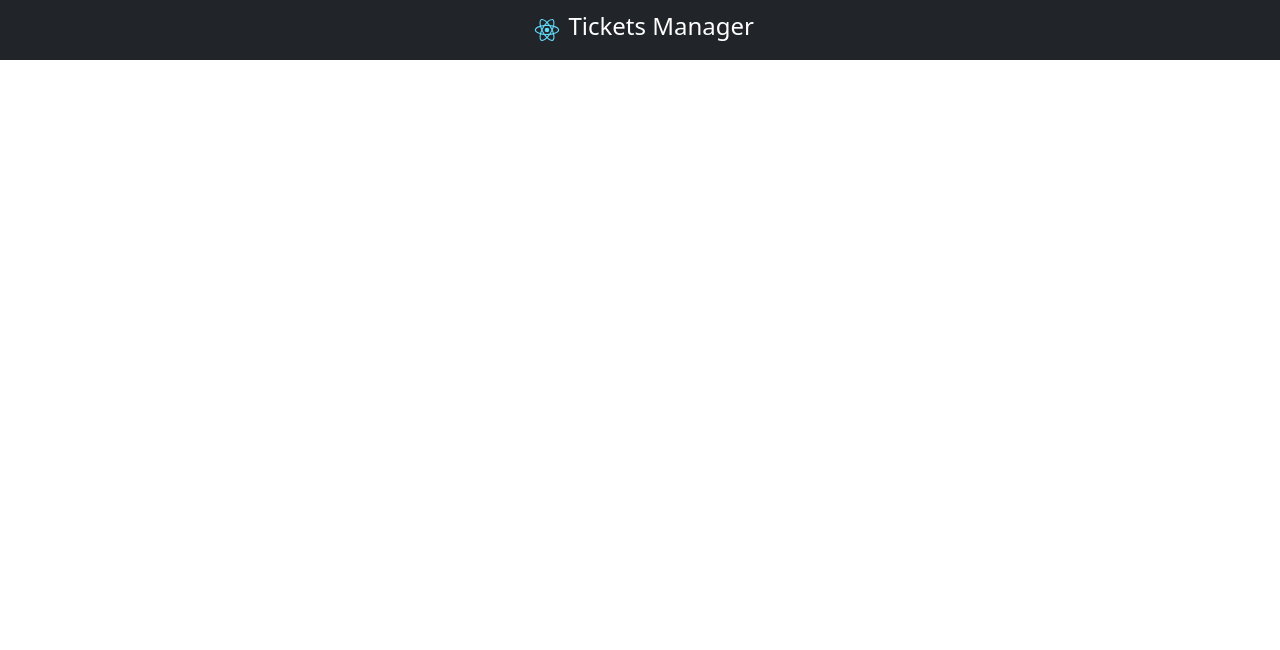
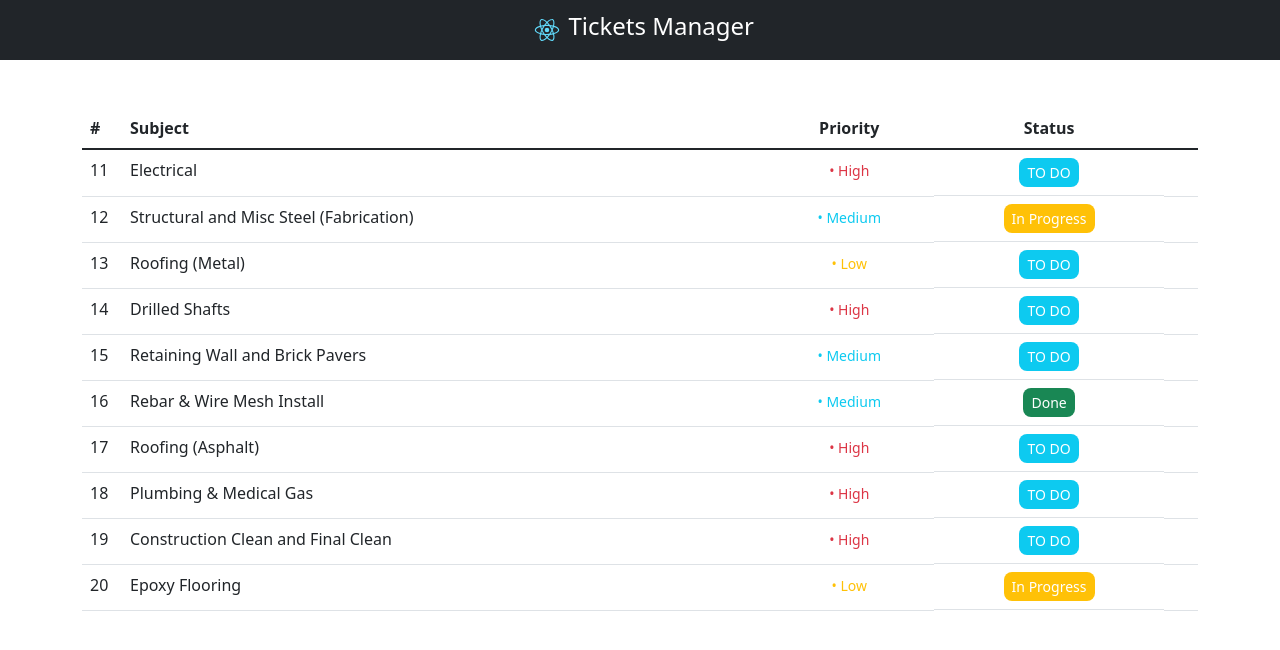
Before and after one commit to arahman1983/ticket-manager, a React (Create React App) app: page / in a window 1280 px wide. Shown: the top 650 px of the page. Built offline with nearby package versions, Linux system fonts and the light colour scheme; data requests are answered from the project's data file.

Commit message:
implement the paging service

```diff
--- a/src/App.tsx
+++ b/src/App.tsx
@@ -1,12 +1,14 @@
-import React from 'react';
-
 import styles from './App.module.css';
 import { AppHeader } from './components';
+import { TicketsList } from './views';
 
 function App() {
   return (
     <div className={styles.App}>
       <AppHeader />
+      <div className="container">
+        <TicketsList/>
+      </div>
     </div>
   );
 }
--- /dev/null
+++ b/src/components/emptyTableError/index.tsx
@@ -0,0 +1,10 @@
+import nodata from '../../assests/images/nodata.png'
+export default function EmptyTableError () {
+  return(
+    <tr>
+      <td colSpan={5} className="px-0 text-center">
+          <img src={nodata} alt="No Data" />
+        </td>
+    </tr>
+  )
+}
--- a/src/components/index.ts
+++ b/src/components/index.ts
@@ -1 +1,3 @@
 export {default as AppHeader} from './header'
+export {default as TicketRow} from './ticketRow'
+export {default as EmptyTableError} from './emptyTableError'
--- /dev/null
+++ b/src/components/ticketRow/index.tsx
@@ -0,0 +1,53 @@
+import { useState } from "react"
+import { TicketType } from "../../constants/types"
+import styles from './ticketRow.module.css'
+
+type Props = {
+  ticket: TicketType
+}
+
+
+export default function TicketRow({ ticket }:Props) {
+  const [isActive, setIsActive] = useState<boolean>(false)
+  const { id, Subject, Priority, Status, Description } = ticket
+
+  const toggleActive = (): void => setIsActive(!isActive)
+  return (
+    <>
+      <tr className={`${styles.mainRow} ${isActive ? styles.active : ''}`} onClick={toggleActive}>
+        <td>{id}</td>
+        <td>{Subject}</td>
+        <td className="text-center">
+          {
+            Priority === 1
+              ? <small className="text-danger">• High</small>
+              : Priority === 2
+              ? <small className="text-info">• Medium</small>
+              : <small className="text-warning">• Low</small>
+          }
+        </td>
+        <td className={styles.status}>
+          {
+            Status === 1
+              ? <small className="bg-info">TO DO</small>
+              : Status === 2
+              ? <small className="bg-warning">In Progress</small>
+              : <small className="bg-success">Done</small>
+          }
+        </td>
+        <td></td>
+      </tr>
+      {
+        isActive &&
+        <tr className={styles.description}>
+          <td colSpan={5} className="px-0">
+            <p className="px-5 my-0">
+              <b>Description</b><br />
+              {Description}
+            </p>
+          </td>
+        </tr>
+      }
+    </>
+  )
+}
--- /dev/null
+++ b/src/components/ticketRow/ticketRow.module.css
@@ -0,0 +1,24 @@
+.mainRow{
+  cursor: pointer;
+}
+
+.active{
+  background-color:rgba(220, 220, 220,0.3);
+}
+
+.description{
+  justify-content: flex-start;
+  text-align: start;
+  background-color:rgba(220, 220, 220,0.3);
+}
+
+.status{
+  text-align: center;
+  display: flex;
+  justify-content: center;
+}
+.status small{
+  border-radius: 8px;
+  padding: 4px 8px;
+  color: #FFF;
+}
--- /dev/null
+++ b/src/constants/types.ts
@@ -0,0 +1,7 @@
+export interface TicketType {
+  id: number,
+  Subject: string,
+  Priority: number,
+  Status: number,
+  Description: string
+}
--- /dev/null
+++ b/src/services/getTicketList.ts
@@ -0,0 +1,11 @@
+export async function getTickets(page:number){
+  try {
+    const res = await fetch(`http://localhost:3004/tickets?_page=${page}&_limit=10`)
+    const tickets = await res.json()
+    return tickets
+
+  } catch (error) {
+    console.log(`error`, error)
+  }
+
+}
--- a/src/views/ticketsList/index.tsx
+++ b/src/views/ticketsList/index.tsx
@@ -1,10 +1,41 @@
+import { useEffect, useState } from 'react'
+import { EmptyTableError, TicketRow } from '../../components'
+import { TicketType } from '../../constants/types'
+import { getTickets } from '../../services/getTicketList'
 import styles from './tickets.module.css'
 
 
 export default function TicketsList(){
+  const [ticketList, setTicketList] = useState<TicketType[] | []>([])
+
+  useEffect(() => {
+    getTickets(2).then(tickets => setTicketList(tickets))
+  }, [])
+
   return(
-    <div>
-      List
+    <div className={styles.container}>
+
+
+      <table className="table mt-5">
+        <thead>
+        <tr>
+          <th className={styles.id} scope="">#</th>
+          <th scope="col-8">Subject</th>
+          <th className="text-center">Priority</th>
+          <th className="text-center">Status</th>
+          <th className="text-center"></th>
+        </tr>
+        </thead>
+        <tbody>
+          {
+            ticketList.length > 0
+            ? ticketList.map((ticketObj, index) => (
+              <TicketRow ticket= {ticketObj} key={index} />
+            ))
+            : <EmptyTableError />
+          }
+        </tbody>
+      </table>
     </div>
   )
 }
--- a/src/views/ticketsList/tickets.module.css
+++ b/src/views/ticketsList/tickets.module.css
@@ -0,0 +1,11 @@
+.container{
+  margin-top: 16px;
+}
+
+.id{
+  width: 40px;
+}
+
+.container th, .container td{
+  text-align: start;
+}
```
Also changed, not shown: src/assests/images/nodata.png (added), 1 other file (tests, documents, lock files or other folders).
